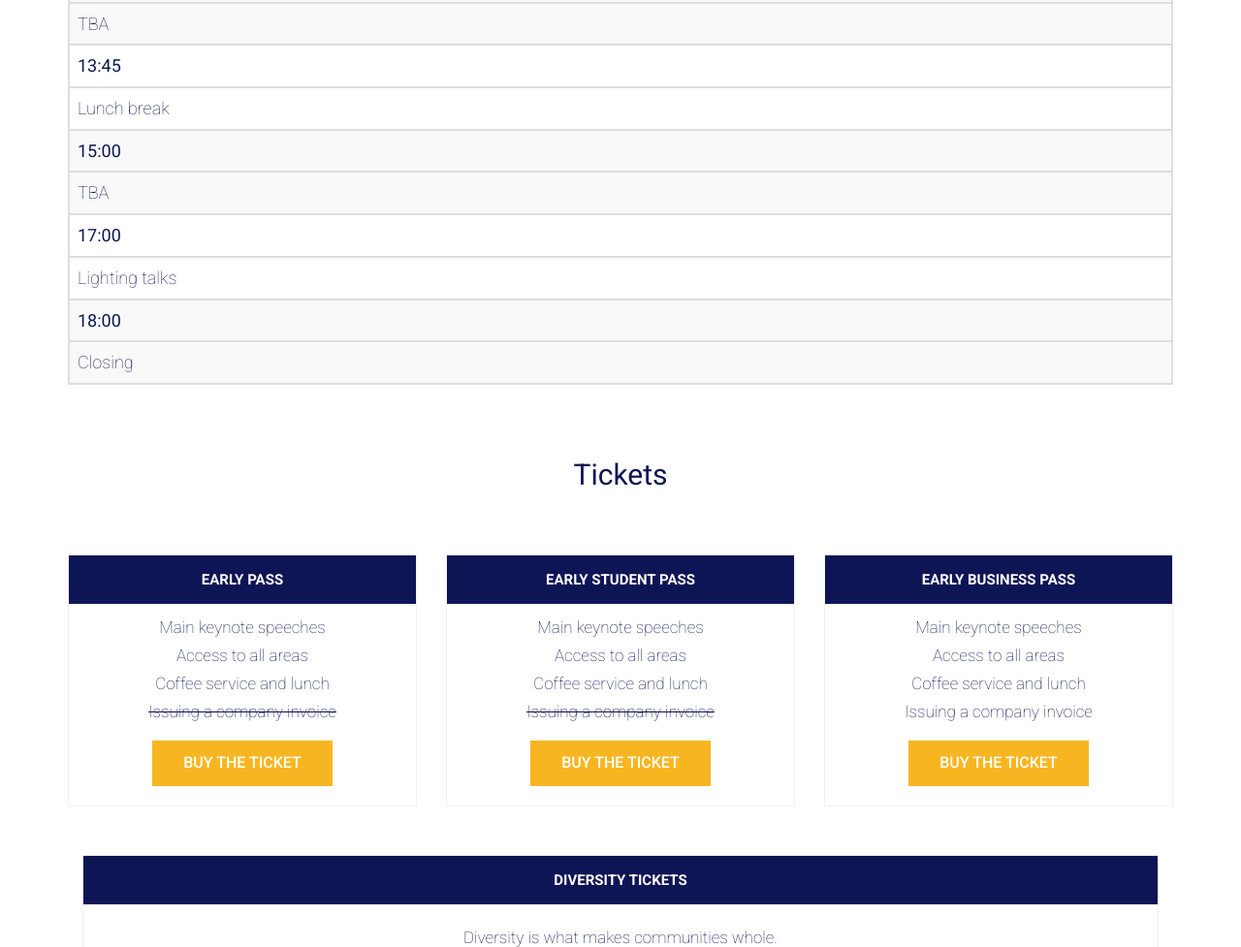
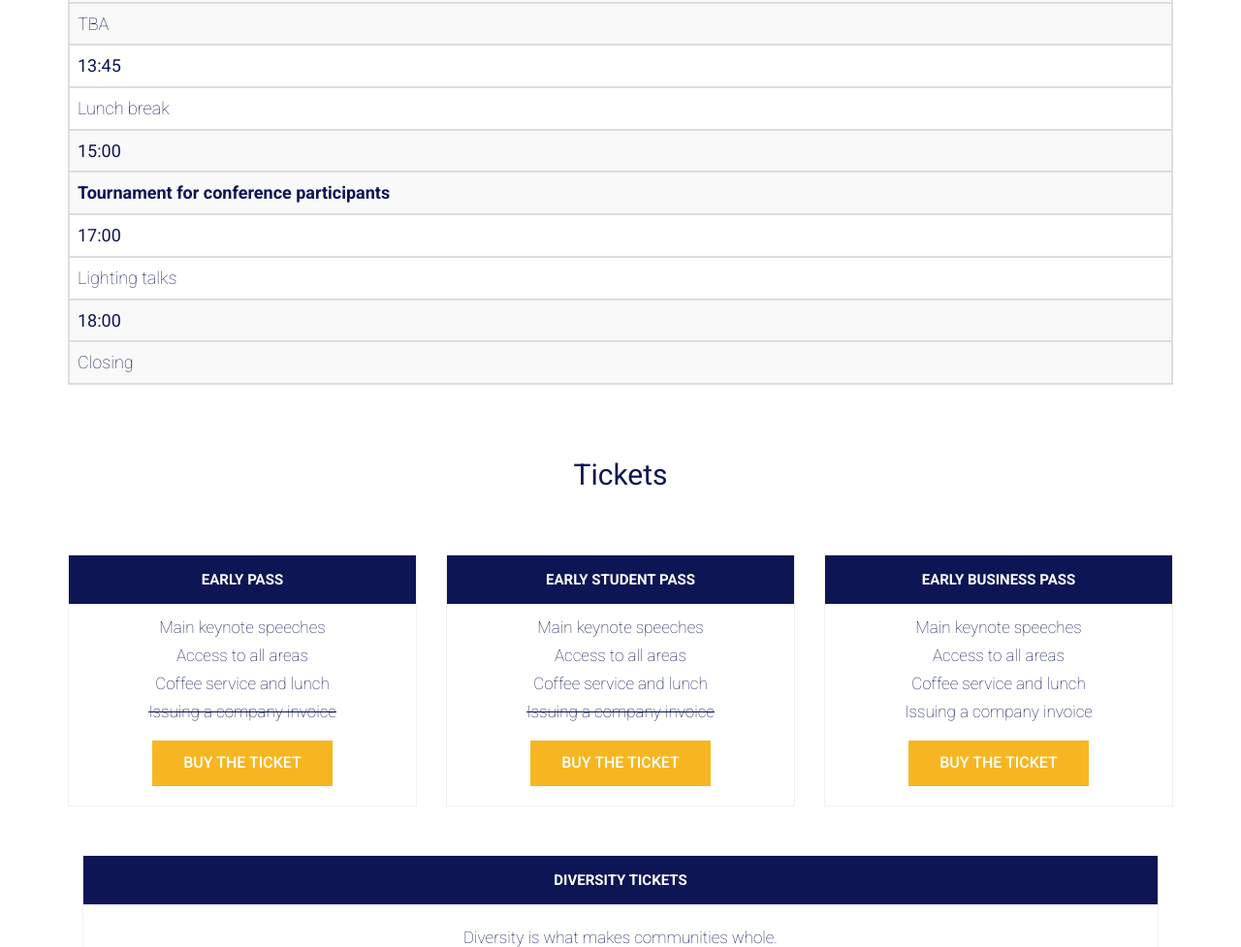
Before and after one commit to PyCodeCon/PyCodeConference, a plain HTML site: page index.html in a window 1280 px wide. Shown: the part 5379-6356 px from the top of the page at 97% size. Drawn offline with Linux system fonts and the light colour scheme; some packages are replaced by stand-ins of ours.

Commit message:
add tournament into agenda

```diff
--- a/index.html
+++ b/index.html
@@ -529,7 +529,7 @@
                             </tr>
                             <tr>
                                 <td>15:00</td>
-                                <td colspan="4">TBA</td>
+                                <td colspan="4"><strong>Tournament for conference participants</strong></td>
                                 <tr>
                                     <td>17:00</td>
                                     <td colspan="4">Lighting talks</td>
```
